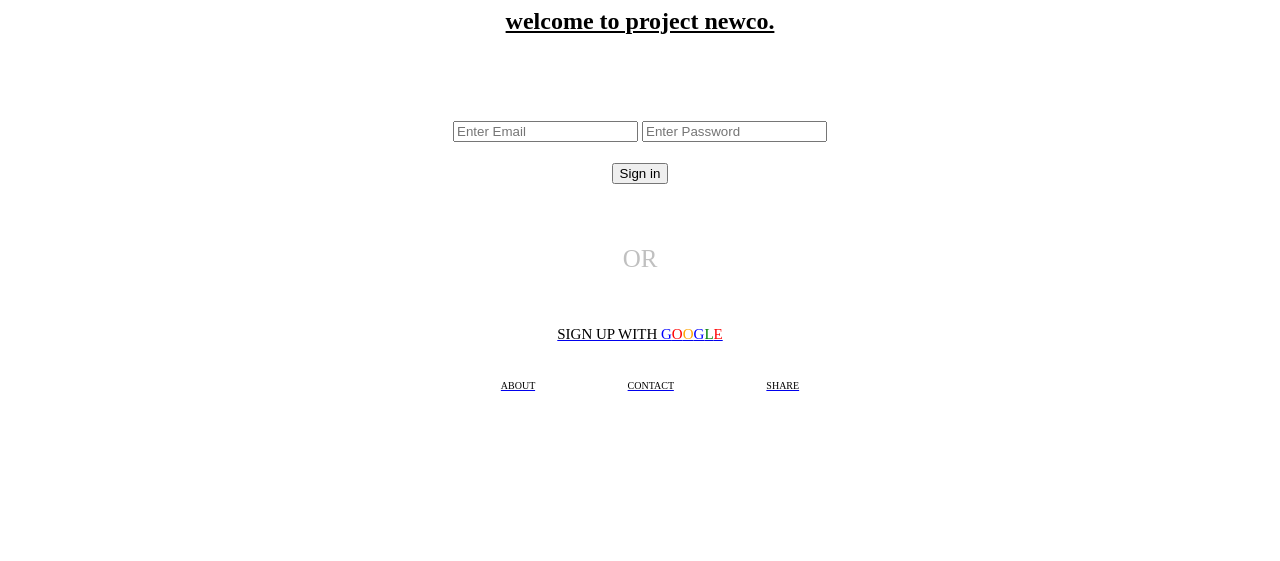
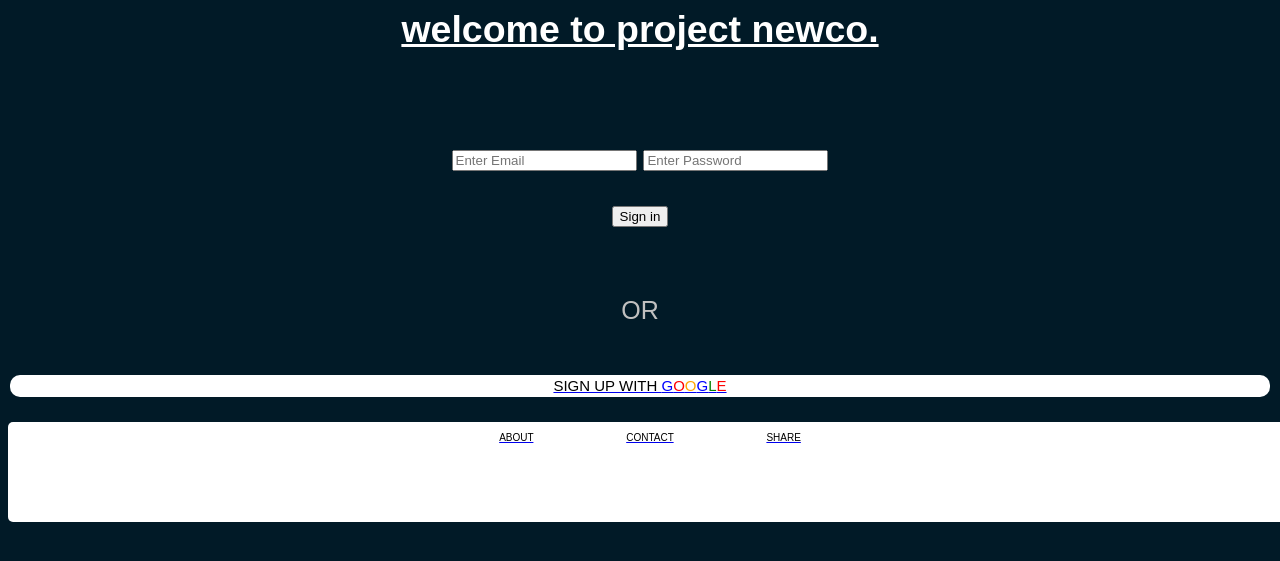
Before and after one commit to abhaykondi/web-site, a PHP site: page / in a window 1280 px wide. Shown: the top 561 px of the page. Run offline with PHP 8.4, Linux system fonts and the light colour scheme.

Commit message:
Update stylesheet.css

```diff
--- a/stylesheet.css
+++ b/stylesheet.css
@@ -1,5 +1,3 @@
-
-<meta name="viewport" content="width=device-width, initial-scale=1">
 body {
 color:white;
 font-family:arial;
```
